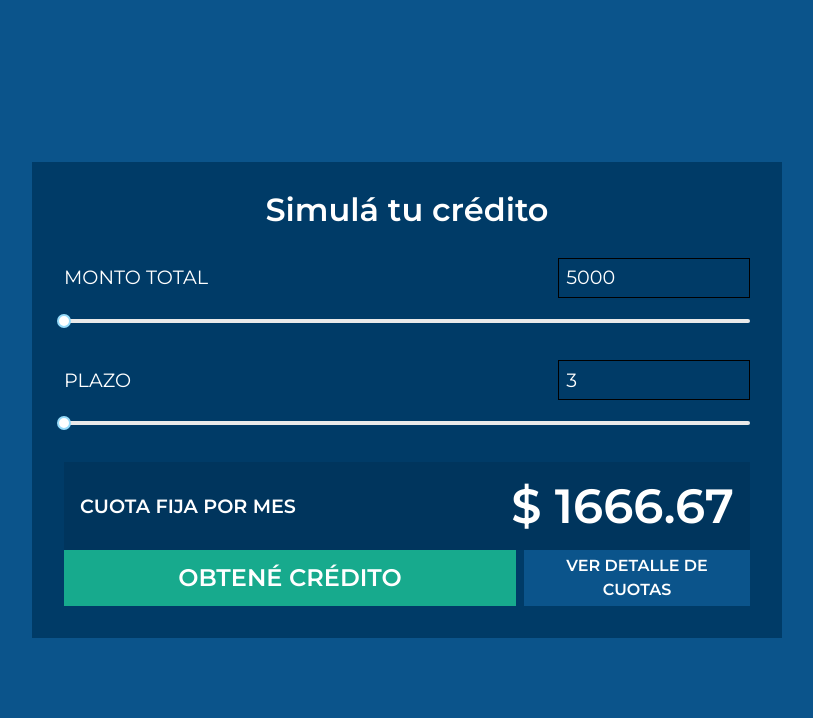
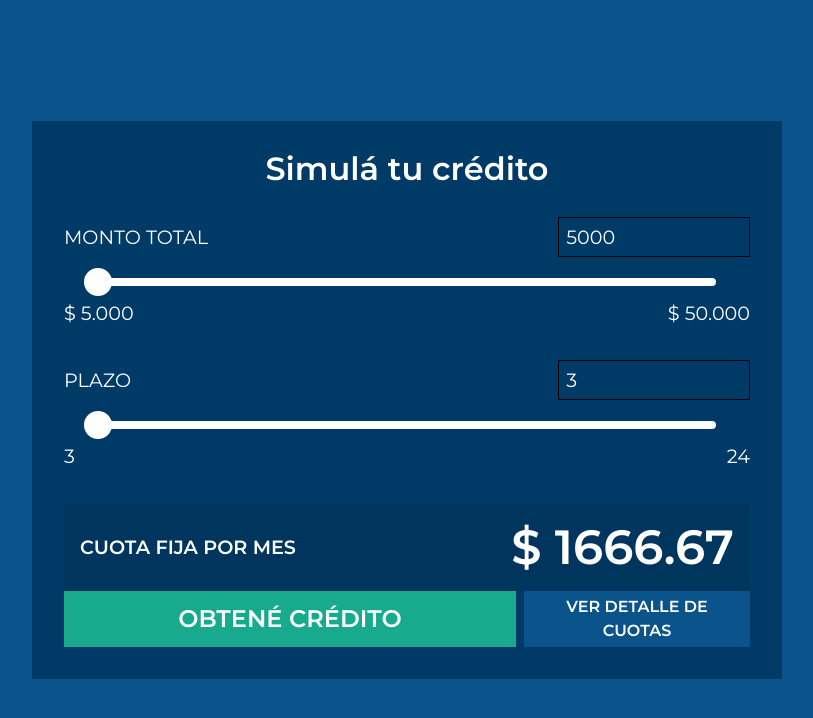
Before and after one commit to franklinlugo/challenge-react-db, a React (Create React App) app: page / in a window 1280 px wide. Shown: the top 718 px of the page, without its empty margins (233-1046 px from the left). Built offline with nearby package versions, Linux system fonts and the light colour scheme.

Commit message:
slider styles

```diff
--- a/src/App.js
+++ b/src/App.js
@@ -45,6 +45,7 @@ function App() {
         onChange={handleTotalAmount}
         min={MIN_TOTAL_AMOUNT}
         max={MAX_TOTAL_AMOUNT}
+        isCurrency
       />
       <Input
         label="PLAZO"
--- a/src/components/Input/Input.js
+++ b/src/components/Input/Input.js
@@ -1,9 +1,9 @@
 import * as React from 'react';
-import { string, number, func } from 'prop-types';
+import { string, number, func, boolean } from 'prop-types';
 import { Slider } from 'components';
 import { Container } from './InputStyles';
 
-function Input({ label, htmlFor, value, onChange, min, max }) {
+function Input({ label, htmlFor, value, onChange, min, max, isCurrency = false }) {
   function handleInputChange(event) {
     const { value: inputValue } = event.target;
     onChange(Number(inputValue));
@@ -17,7 +17,7 @@ function Input({ label, htmlFor, value, onChange, min, max }) {
     <Container>
       <label htmlFor={htmlFor}>{label}</label>
       <input type="text" name={htmlFor} id={htmlFor} value={value} onChange={handleInputChange} />
-      <Slider min={min} max={max} value={value} onChange={handleSliderChange} />
+      <Slider min={min} max={max} value={value} onChange={handleSliderChange} isCurrency={isCurrency} />
     </Container>
   );
 }
@@ -29,6 +29,7 @@ Input.propTypes = {
   onChange: func.isRequired,
   min: number.isRequired,
   max: number.isRequired,
+  isCurrency: boolean,
 };
 
 export default Input;
--- a/src/components/Slider/Slider.js
+++ b/src/components/Slider/Slider.js
@@ -1,13 +1,50 @@
 import * as React from 'react';
-import { number, func } from 'prop-types';
+import { number, func, boolean } from 'prop-types';
 import RCSlider from 'rc-slider';
 import 'rc-slider/assets/index.css';
 import { Container } from './SliderStyles';
 
-function Slider({ min, max, value, onChange }) {
+const locale = 'es-AR';
+const formatOptions = { style: 'currency', maximumFractionDigits: 0, currency: 'ARS' };
+function Slider({ min, max, value, onChange, isCurrency = false }) {
+  const formattedMax = isCurrency ? max.toLocaleString(locale, formatOptions) : max;
+  const formattedMin = isCurrency ? min.toLocaleString(locale, formatOptions) : min;
+
+  const handleStyle = {
+    borderColor: 'white',
+    height: 28,
+    width: 28,
+    marginLeft: 0,
+    marginTop: -10,
+    backgroundColor: 'white',
+  };
+
+  const railStyle = {
+    backgroundColor: 'white',
+    height: 8,
+  };
+
+  const trackStyle = {
+    display: 'none',
+  };
+
   return (
     <Container>
-      <RCSlider min={min} max={max} value={value} onChange={onChange} />
+      <div className="sliderContainer">
+        <RCSlider
+          min={min}
+          max={max}
+          value={value}
+          onChange={onChange}
+          handleStyle={handleStyle}
+          railStyle={railStyle}
+          trackStyle={trackStyle}
+        />
+      </div>
+      <div className="minMax">
+        <span>{formattedMin}</span>
+        <span>{formattedMax}</span>
+      </div>
     </Container>
   );
 }
@@ -17,6 +54,7 @@ Slider.propTypes = {
   max: number.isRequired,
   value: number.isRequired,
   onChange: func.isRequired,
+  isCurrency: boolean,
 };
 
 export default Slider;
--- a/src/components/Slider/SliderStyles.js
+++ b/src/components/Slider/SliderStyles.js
@@ -3,4 +3,13 @@ import styled from 'styled-components';
 export const Container = styled.div`
   grid-area: slider;
   margin: 1rem 0 0 0;
+  .sliderContainer {
+    margin: 0 auto;
+    width: 90%;
+  }
+  .minMax {
+    display: flex;
+    justify-content: space-between;
+    margin: 0.75rem 0 0 0;
+  }
 `;
```
